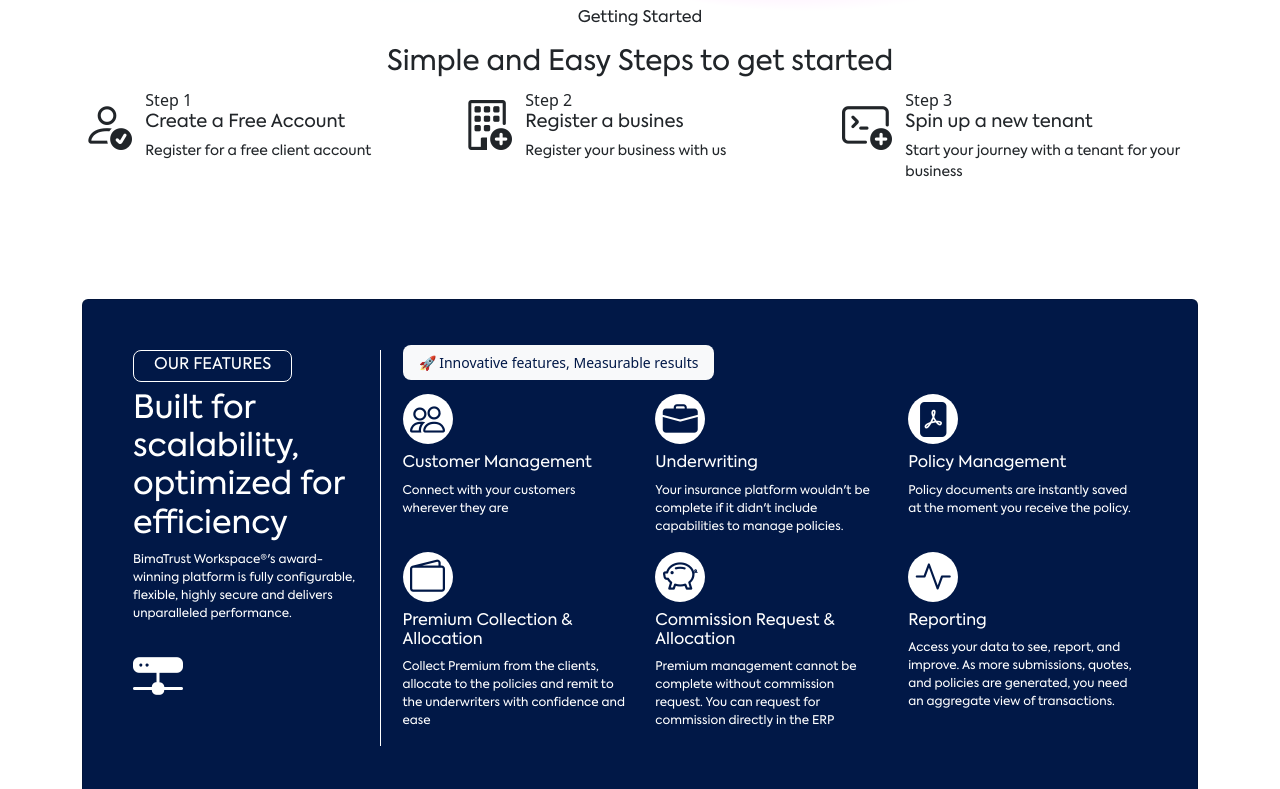
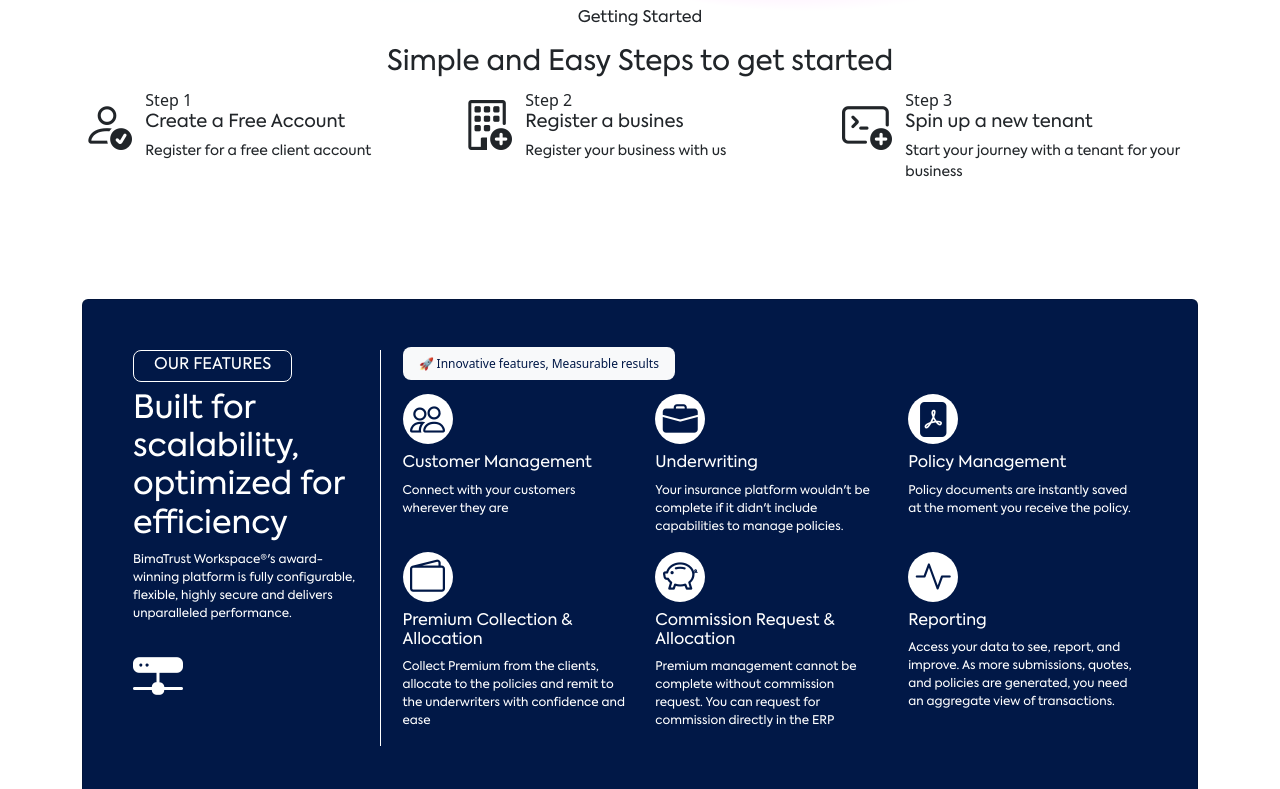
Before and after one commit to BD-Computing/Edenfield, an Angular app: page / in a window 1280 px wide. Shown: the part 1286-2075 px from the top of the page. Built offline with nearby package versions, Linux system fonts and the light colour scheme; a web font is replaced by a local one.

Commit message:
Update home.component.html

```diff
--- a/src/app/web/pages/home/home.component.html
+++ b/src/app/web/pages/home/home.component.html
@@ -384,7 +384,7 @@
             <div class="inner-container-small text-left">
               <span
                 class="bg-light heading-color small rounded-3 px-3 py-2"
-                style="color: var(--primary)"
+                style="color: var(--primary); font-size: 12px"
               >
                 🚀 Innovative features, Measurable results
               </span>
```
